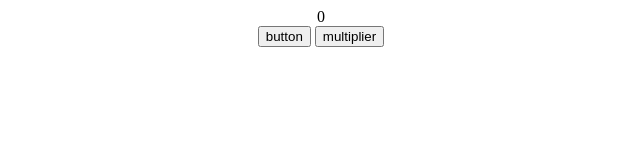
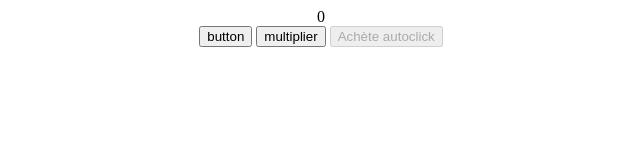
Before and after one commit to webmaster83/Cookie-Clicker, a plain HTML site: page index.html in a window 1280 px wide. Shown: the whole page, without its empty margins (319-959 px from the left). Drawn offline with Linux system fonts and the light colour scheme.

Commit message:
Update index.html

```diff
--- a/index.html
+++ b/index.html
@@ -15,6 +15,7 @@
 <div id="affichage"> 0</div>
 <button id="clic"> button</button>
 <button id="multiplier"> multiplier</button>
+<button disabled id="autoclic" >Achète autoclick</button>
 
 
 
```
